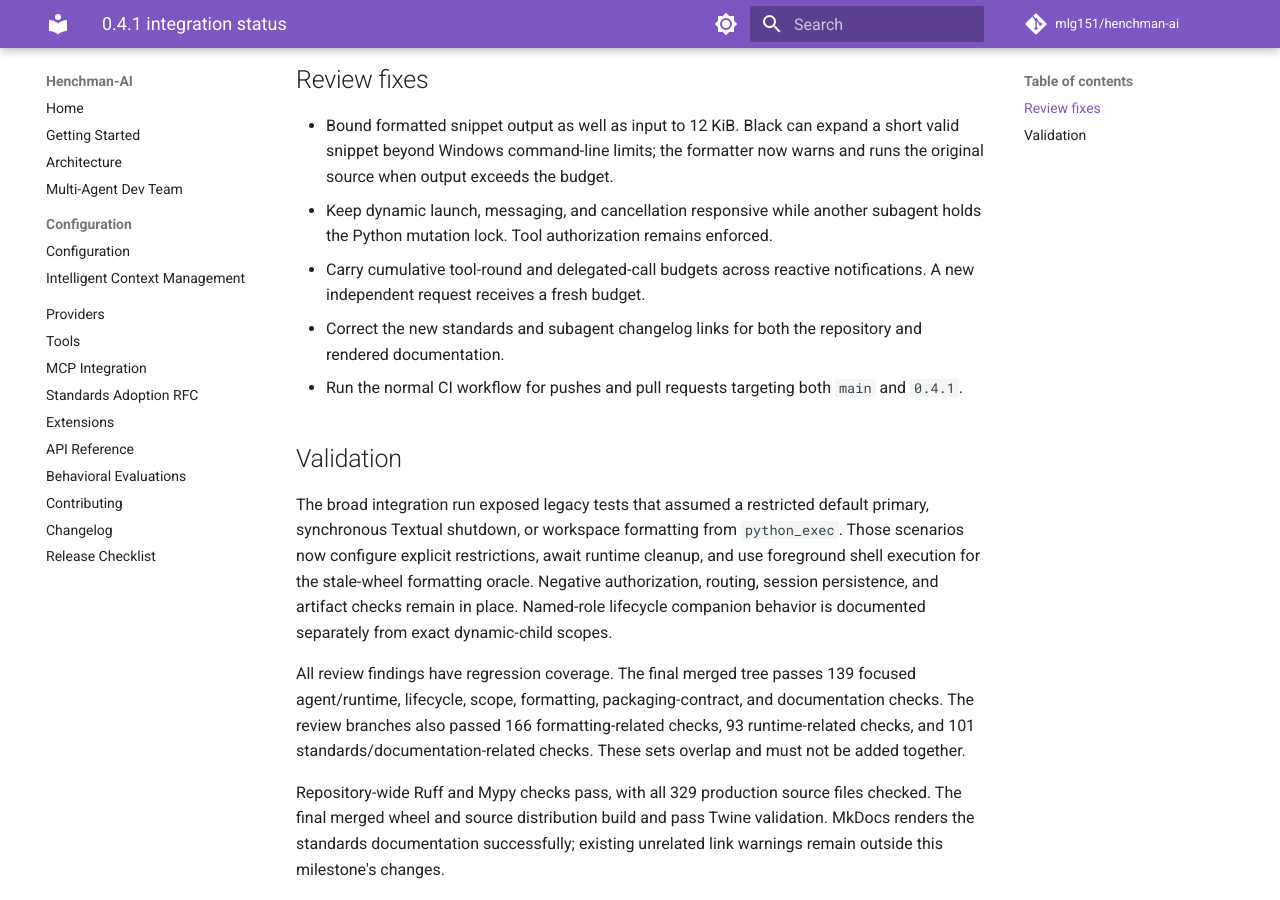
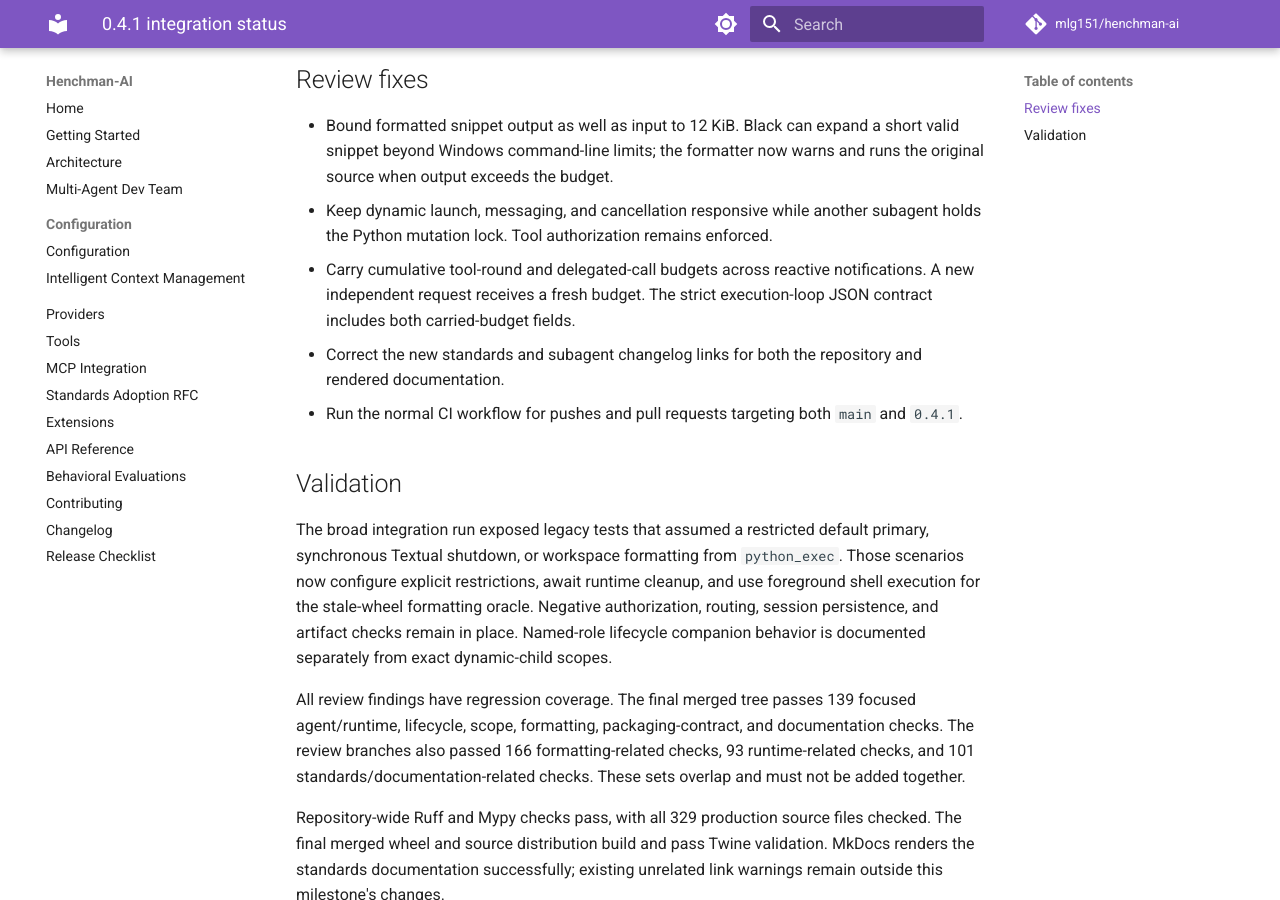
Before and after one commit to mlg151/henchman-ai, an MkDocs documentation site: the page built from docs/releases/0.4.1.md, in a window 1280 px wide and 900 px high, scrolled down 552 px. Built offline with MkDocs 1.6.1 and Material for MkDocs 9.7.7, drawn with Linux system fonts in a browser that asks for light colours; comment, search, counter and statistics services are not loaded.

Commit message:
test: synchronize execution-loop budget contract

```diff
--- a/docs/releases/0.4.1.md
+++ b/docs/releases/0.4.1.md
@@ -14,7 +14,7 @@
 
 - Bound formatted snippet output as well as input to 12 KiB. Black can expand a short valid snippet beyond Windows command-line limits; the formatter now warns and runs the original source when output exceeds the budget.
 - Keep dynamic launch, messaging, and cancellation responsive while another subagent holds the Python mutation lock. Tool authorization remains enforced.
-- Carry cumulative tool-round and delegated-call budgets across reactive notifications. A new independent request receives a fresh budget.
+- Carry cumulative tool-round and delegated-call budgets across reactive notifications. A new independent request receives a fresh budget. The strict execution-loop JSON contract includes both carried-budget fields.
 - Correct the new standards and subagent changelog links for both the repository and rendered documentation.
 - Run the normal CI workflow for pushes and pull requests targeting both `main` and `0.4.1`.
 
```
Also changed, not shown: .agent_tasks/release-0.4.1/README.md (+2 -0 lines), 2 other files.
